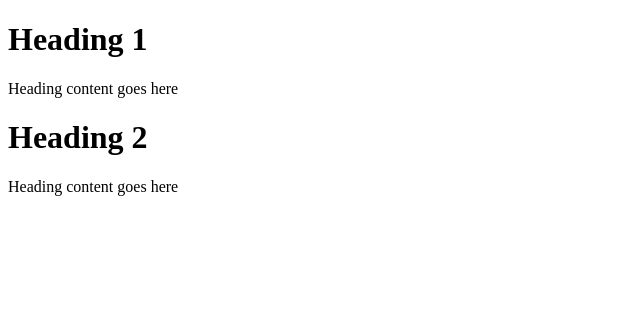
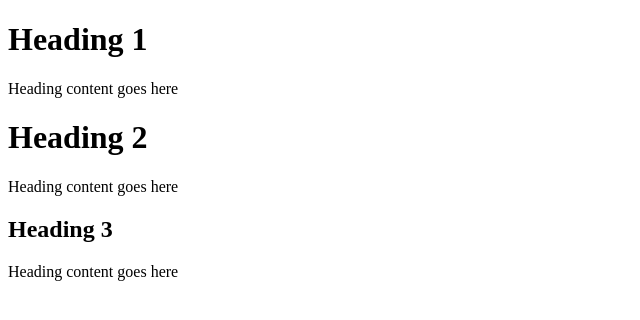
Before and after one commit to Bha3hi/SE-Labsession, a plain HTML site: page index.html in a window 1280 px wide. Shown: the whole page, without its empty margins (0-640 px from the left). Drawn offline with Linux system fonts and the light colour scheme.

Commit message:
second commit

```diff
--- a/index.html
+++ b/index.html
@@ -10,5 +10,7 @@
     <p>Heading content goes here</p>
     <h1>Heading 2</h1>
     <p>Heading content goes here</p>
+    <h2>Heading 3</h2>
+    <p>Heading content goes here</p>
 </body>
 </html>
```
Also changed, not shown: text.txt (added).
